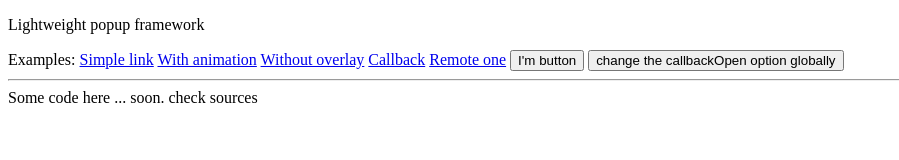
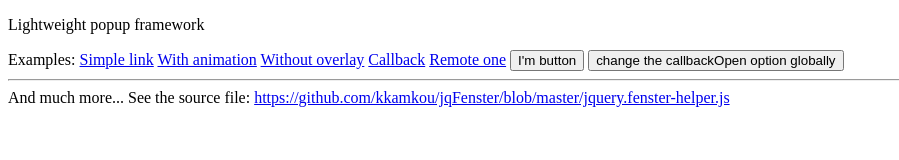
Before and after one commit to kkamkou/jqFenster, a plain HTML site: page index.html in a window 1280 px wide. Shown: the whole page, without its empty margins (0-899 px from the left). Drawn offline with nearby package versions, Linux system fonts and the light colour scheme.

Commit message:
Site update

```diff
--- a/index.html
+++ b/index.html
@@ -40,8 +40,8 @@
             <button id="callbackOpenChanger">change the callbackOpen option globally</button>
 
         <hr />
-        Some code here
-            ... soon. check sources
+        And much more... See the source file:
+        <a href="https://github.com/kkamkou/jqFenster/blob/master/jquery.fenster-helper.js">https://github.com/kkamkou/jqFenster/blob/master/jquery.fenster-helper.js</a>
 
         <div id="target" style="display: none;width: 100px;height: 100px;background-color: #FFF;">hello, I'm the #target</div>
         <div id="targetSecond" style="display: none;width: 100px;height: 100px;background-color: #FFF;">
```
